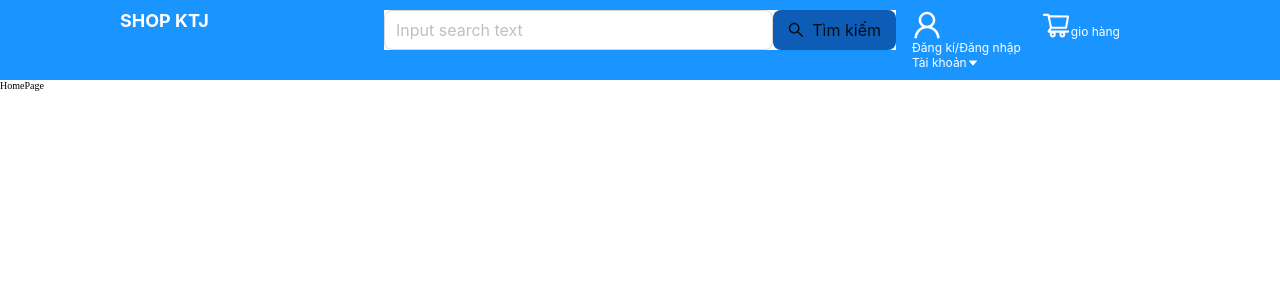
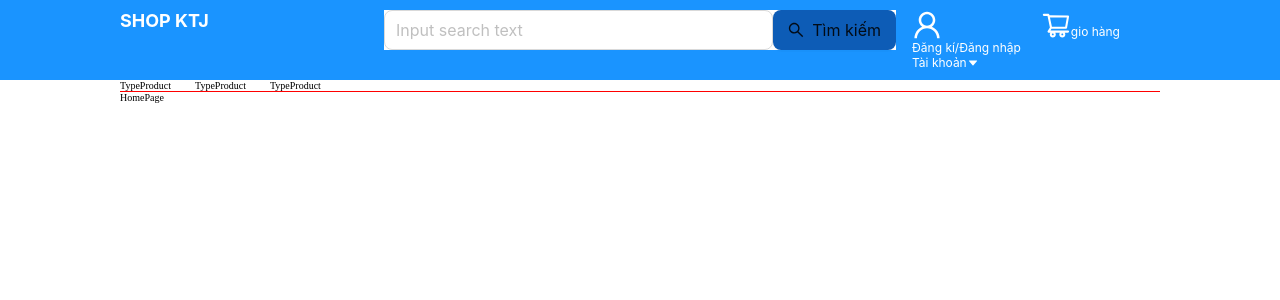
Before and after one commit to Lehuy24/Tikiiii, a React (Create React App) app in the folder tikiii/: page / in a window 1280 px wide. Shown: the top 300 px of the page. Built offline with nearby package versions, Linux system fonts and the light colour scheme.

Commit message:
arrange compoment

```diff
--- /dev/null
+++ b/tikiii/src/TypeProduct/TypeProduct.jsx
@@ -0,0 +1,11 @@
+import React from 'react'
+
+const TypeProduct = ({name}) => {
+  return (
+    <div>
+      TypeProduct
+    </div>
+  )
+}
+
+export default TypeProduct
--- /dev/null
+++ b/tikiii/src/compoments/ButtonCompoment/ButtonCompoment.jsx
@@ -0,0 +1,16 @@
+import React from 'react'
+import { Input, Button } from "antd";
+import { SearchOutlined } from "@ant-design/icons";
+function ButtonCompoment({size,styleButton,styleTextButton,textButton,...rests}) {
+  return (
+    <Button
+      size={size}
+      style={styleButton}
+      {...rests}
+      >
+      <span style={styleTextButton}>{textButton}</span>
+      </Button>
+  )
+}
+
+export default ButtonCompoment
--- a/tikiii/src/compoments/ButtonInputSearch/ButtonInputSearch.jsx
+++ b/tikiii/src/compoments/ButtonInputSearch/ButtonInputSearch.jsx
@@ -1,6 +1,8 @@
 import React from "react";
 import { Input, Button } from "antd";
 import { SearchOutlined } from "@ant-design/icons";
+import InputCompoment from "../InputCompoment/InputCompoment";
+import ButtonCompoment from "../ButtonCompoment/ButtonCompoment";
 
 const ButtonInputSearch = (props) => {
   const {
@@ -14,21 +16,22 @@ const ButtonInputSearch = (props) => {
   } = props;
   return (
     <div style={{ display: "flex", backgroundColor: "#fff" }}>
-      <Input
+      <InputCompoment
         size={size}
         placeholder={placeholder}
         bordered={bordered}
         style={{ background: backgroundColorInput }}
       />
-      <Button
+      <ButtonCompoment
+        textButton={textButton}
         size={size}
-        bordered={bordered}
-        icon={<SearchOutlined />}
-        style={{ background: backgroundColorButton, color: colorButton ,border: !bordered && 'none' }}
-      >
-        <span style={{ color: colorButton }}>{textButton}</span>
-      </Button>
-
+        icon={<SearchOutlined color={colorButton} />}
+        styleButton={{
+          background: backgroundColorButton,
+          border: !bordered && "none",
+        }}
+        styleTextButton={{ color: colorButton }}
+      ></ButtonCompoment>
     </div>
   );
 };
--- /dev/null
+++ b/tikiii/src/compoments/InputCompoment/InputCompoment.jsx
@@ -0,0 +1,16 @@
+import { Input } from 'antd'
+import React from 'react'
+
+function InputCompoment({size,placeholder,bordered,style,...rest}) {
+  return (
+    <Input
+    size ={size}
+    placeholder={placeholder}
+    bordered={bordered}
+    style={style}
+    {...rest}
+    />
+  )
+}
+
+export default InputCompoment
--- a/tikiii/src/pages/HomePage/HomePage.jsx
+++ b/tikiii/src/pages/HomePage/HomePage.jsx
@@ -1,7 +1,21 @@
 import React from 'react'
+import { WrapperTypeProduct } from './style'
+import TypeProduct from '../../TypeProduct/TypeProduct'
 const HomePage = ()=> {
+    const arr =['TV','Tu lanh','Lap top']
     return(
-        <div>HomePage</div>
+        <div  style={{padding: '0 120px'}}>
+
+
+            <WrapperTypeProduct>
+            {arr.map((item)=>{
+            return (<TypeProduct name ={item} key={item}/>)
+           })}
+            </WrapperTypeProduct>
+
+              HomePage
+        </div>
+
     )
 }
 export default HomePage
--- /dev/null
+++ b/tikiii/src/pages/HomePage/style.js
@@ -0,0 +1,8 @@
+import styled from "styled-components";
+export const WrapperTypeProduct = styled.div`
+display:flex;
+align-items: center;
+gap:24px;
+justify-content:flex-start;
+border-bottom: 1px solid red
+`
```
